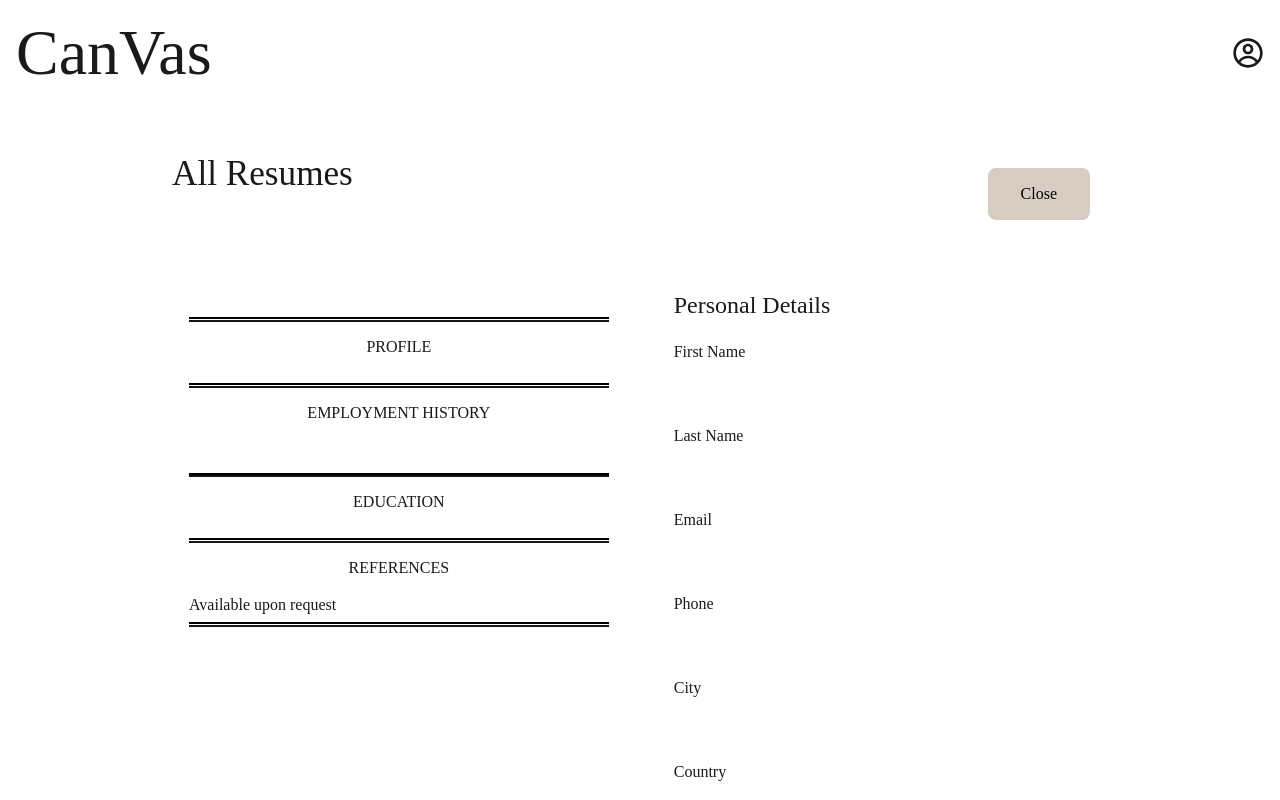
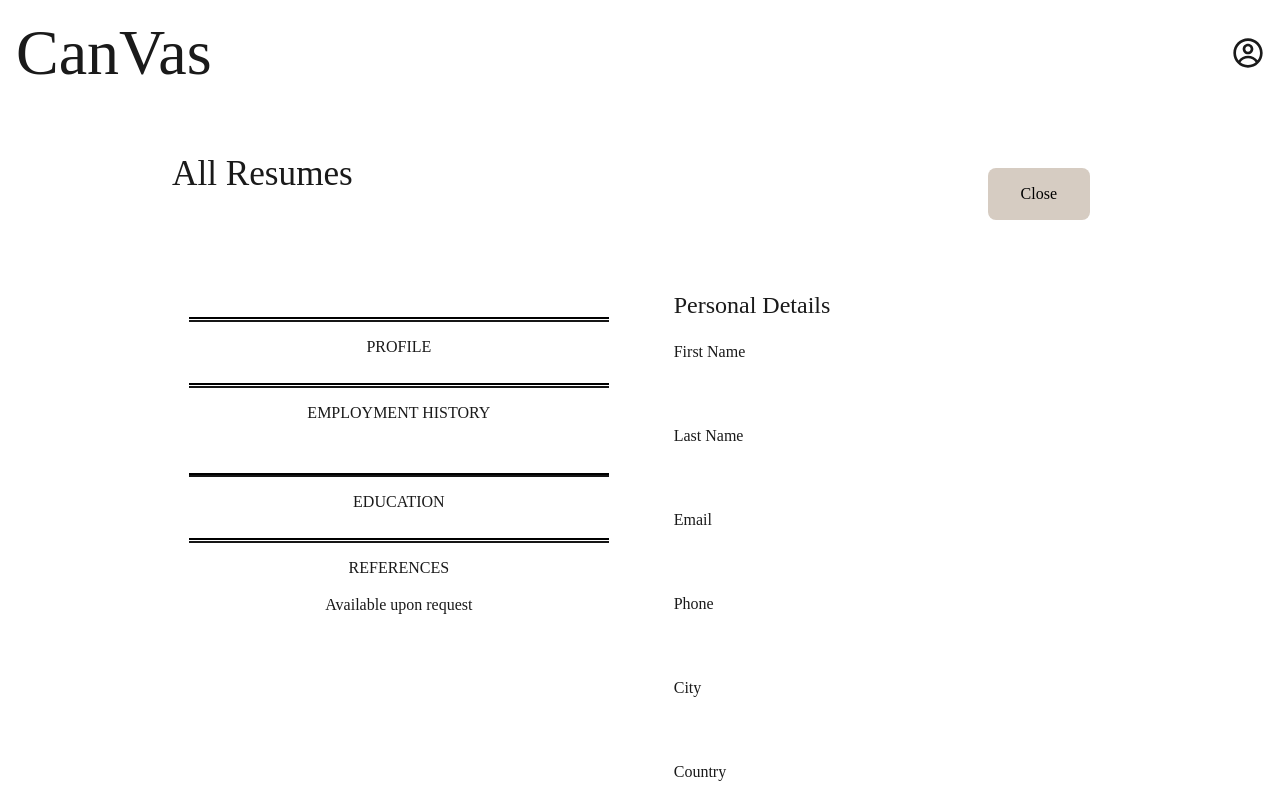
Before and after one commit to dylewskii/cv-builder, a React app in the folder cv-builder/: page / in a window 1280 px wide. Both pictures are taken after a click on the element 747 px from the left and 417 px from the top of the page. Shown: the top 800 px of the page. Built offline with nearby package versions, Linux system fonts and the light colour scheme; the HTML template or start-up script is replaced by a standard one.

Commit message:
align previewReferences

```diff
--- a/cv-builder/src/styles/Preview.module.css
+++ b/cv-builder/src/styles/Preview.module.css
@@ -16,6 +16,10 @@
 .previewReferences {
   display: flex;
   flex-direction: column;
+}
+
+.previewReferences {
+  align-items: center;
 }
 
 .previewDetails::after,
```
